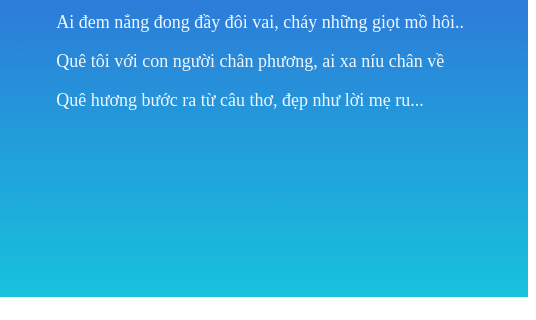
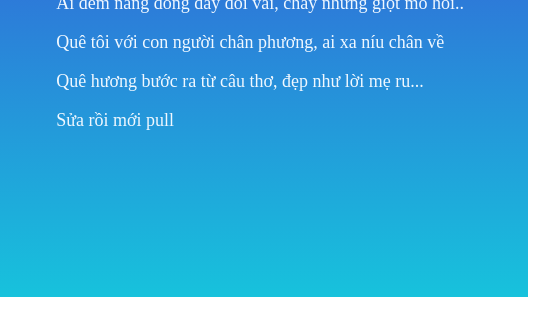
Before and after one commit to VuQuangTruong-2051063584/demo, a plain HTML site: page index.html in a window 1280 px wide. Shown: the part 563-883 px from the top of the page, 744-1280 px from the left. Drawn offline with Linux system fonts and the light colour scheme.

Commit message:
Sưa lỗi dfdsf

```diff
--- a/index.html
+++ b/index.html
@@ -43,6 +43,7 @@
         <p>Ai đem nắng đong đầy đôi vai, cháy những giọt mồ hôi..</p>
         <p>Quê tôi với con người chân phương, ai xa níu chân về</p>
         <p>Quê hương bước ra từ câu thơ, đẹp như lời mẹ ru...</p>
+        <p>Sửa rồi mới pull</p>
       </div>
     </div>
     <div class="footer">
```
